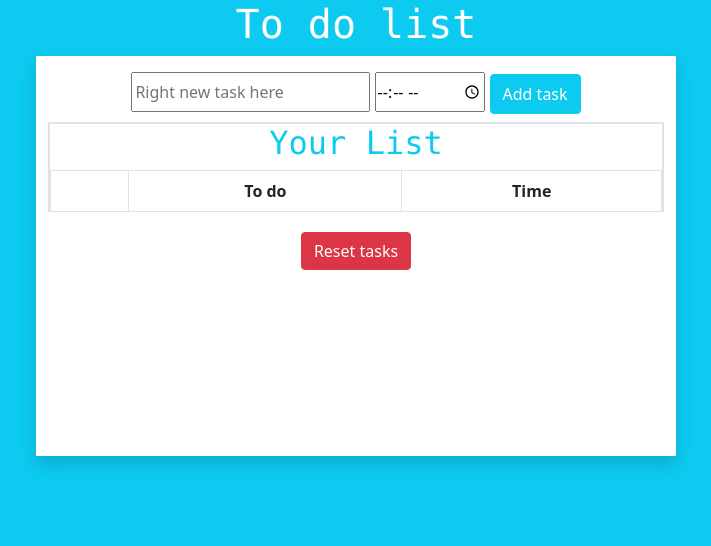
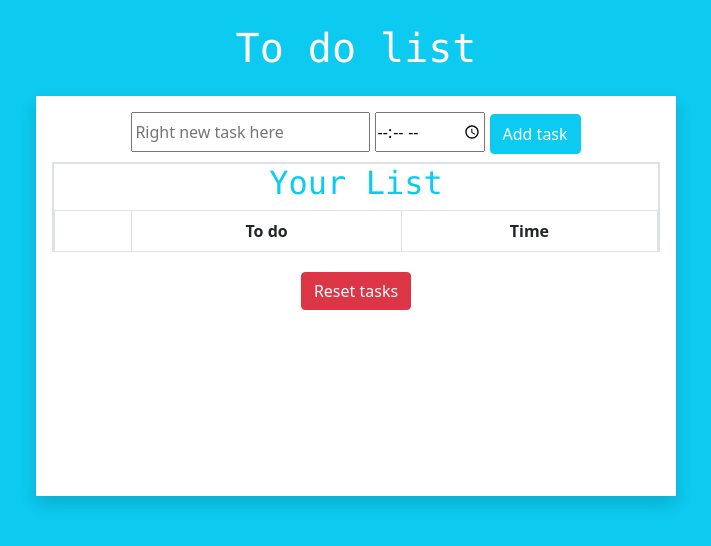
Before and after one commit to mottySch/toDoList, a plain HTML site: page toDoList.html in a window 1280 px wide. Shown: the whole page, without its empty margins (284-995 px from the left). Drawn offline with nearby package versions, Linux system fonts and the light colour scheme.

Commit message:
added_padding

```diff
--- a/toDoList.html
+++ b/toDoList.html
@@ -14,10 +14,10 @@
     <script defer src="toDolist.js"></script>
   </head>
   <body class="bg-info text-center">
-    <h1 class="text-white font-monospace">To do list</h1>
+    <h1 class="text-white font-monospace m-4">To do list</h1>
     <div
       style="min-height: 400px"
-      class="container col-md-6 text-center bg-white shadow py-3"
+      class="container col-md-6 text-center bg-white shadow p-3"
     >
       <form id="id_form">
         <input
```
